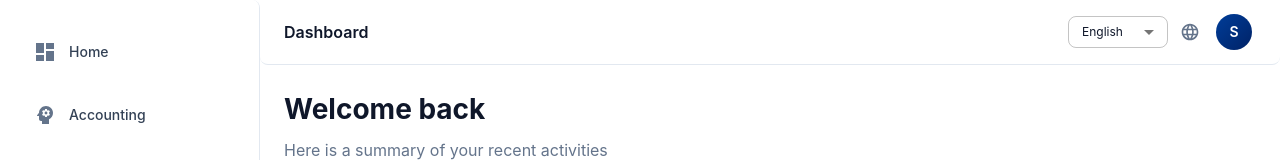
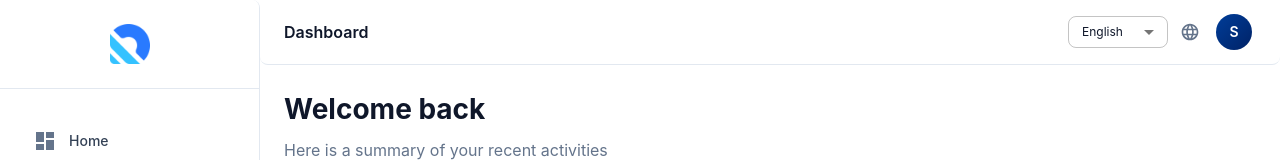
Before and after one commit to 004charles/sistema-de-gestao-sckj, a React (Create React App) app in the folder frontend/: page /home in a window 1280 px wide. Shown: the top 160 px of the page. Built offline with nearby package versions, Linux system fonts and the light colour scheme; no server answers; sample sign-in values are in the browser's storage; a web font is replaced by a local one.

Commit message:
feat: add AGT logo back to sidebar

```diff
--- a/frontend/src/components/common/MainLayout.jsx
+++ b/frontend/src/components/common/MainLayout.jsx
@@ -60,6 +60,20 @@ const MainLayout = ({ children }) => {
 
   const drawer = (
     <Box sx={{ width: DRAWER_WIDTH, height: '100%', backgroundColor: '#FFFFFF' }}>
+      {/* Logo */}
+      <Box
+        sx={{
+          px: 3,
+          py: 3,
+          borderBottom: '1px solid #E2E8F0',
+          display: 'flex',
+          alignItems: 'center',
+          justifyContent: 'center',
+        }}
+      >
+        <img src="/agt_logo.png" alt="AGT" style={{ height: '40px' }} />
+      </Box>
+
       {/* Menu */}
       <List sx={{ px: 2, pt: 3 }}>
         {menuItems.map((item) => {
```
